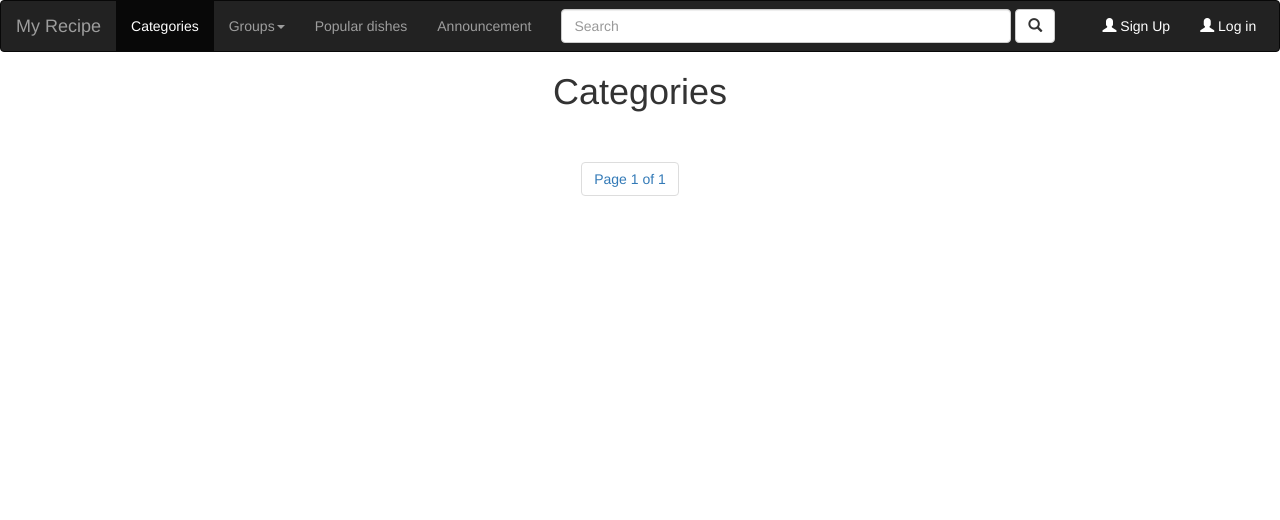
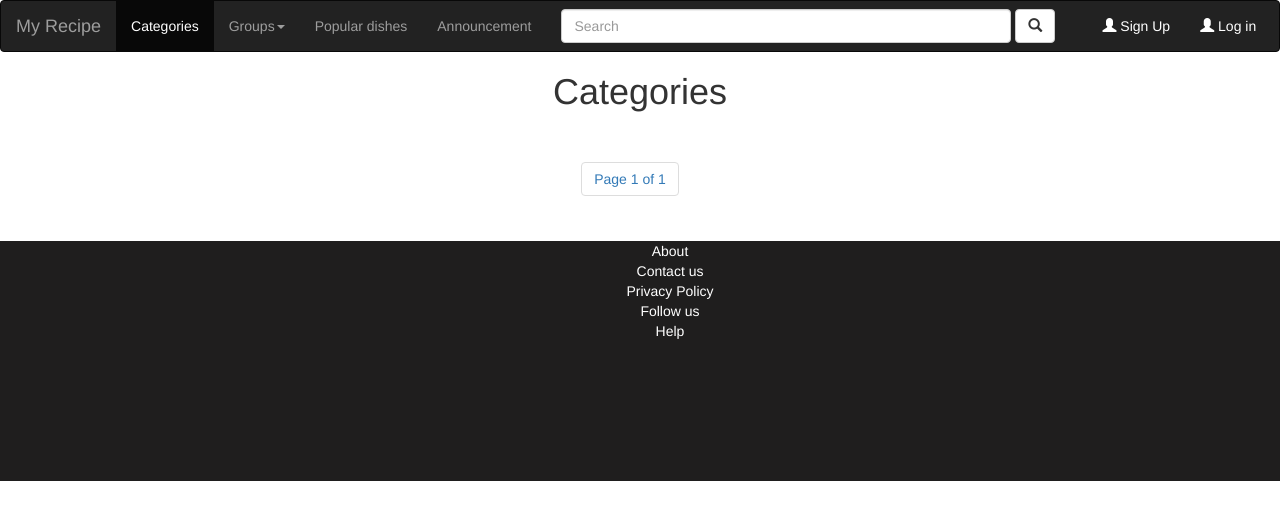
Before and after one commit to dizhuZheng/Shopping, a Django app: page /categories/ in a window 1280 px wide. Shown: the top 520 px of the page. Run offline with Django 3.2, Linux system fonts and the light colour scheme; data that the repository does not hold is empty; some libraries are stand-ins or nearby versions.

Commit message:
home and category work

```diff
--- a/recipes/templates/recipes/categories.html
+++ b/recipes/templates/recipes/categories.html
@@ -25,6 +25,15 @@
           </li>
         </ul>
       </nav>
+      <div class="footer">
+        <ul class="a">
+          <li>About</li>
+          <li>Contact us</li>
+          <li>Privacy Policy</li>
+          <li>Follow us</li>
+          <li>Help</li>
+        </ul>
+      </div>
 {% endblock content %}
 {% block css %}
 <style>
--- a/recipes/templates/recipes/layout.html
+++ b/recipes/templates/recipes/layout.html
@@ -12,15 +12,6 @@
       img {
         display: block;
         margin-left: auto;
-        }
-        form{
-          width:50%;
-          height: 50%;
-        }
-        .a {
-          margin-left: 50px;
-          margin-top: 30px;
-          padding-top:10px;
       }
       .footer {
         position: absolute;
```
Lines whose indentation alone changed are shown as unchanged.
